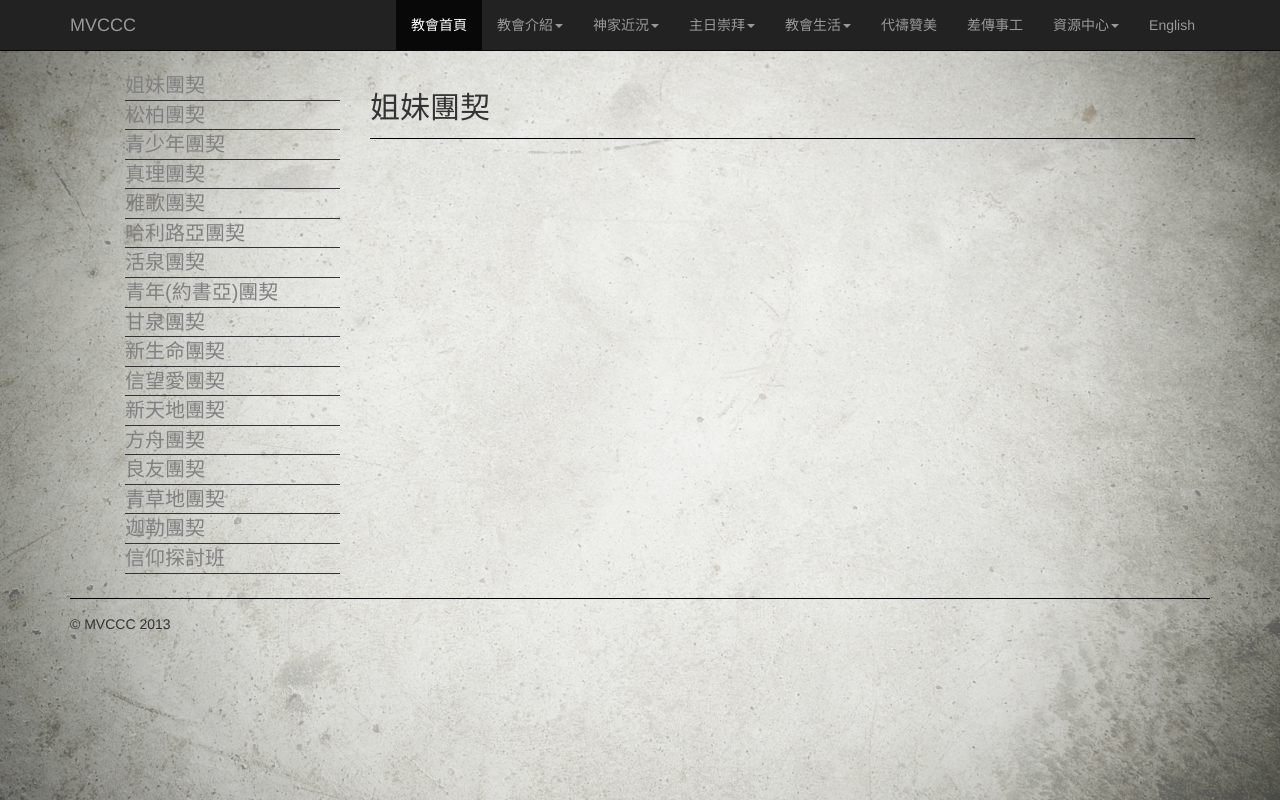
After one commit to mvccc/XiaoLongBao, a CodeIgniter app: page /index.php/pages/fellowship in a window 1280 px wide. The commit adds this page. Run offline with CodeIgniter, Linux system fonts and the light colour scheme; some web fonts are replaced.

Commit message:
Fellowship Page

```diff
--- a/application/controllers/pages.php
+++ b/application/controllers/pages.php
@@ -28,5 +28,23 @@ class Pages extends CI_Controller {
 		$this->load->view('churchInfo/'.$page);
 		$this->load->view('templates/footer');
 	}
+
+	public function fellowship($name = 'sister')
+	{
+		if ( ! file_exists('application/views/activities/fellowship.php'))
+		{
+			// Whoops, we don't have a page for that!
+			show_404();
+		}
+
+		$this->load->model('fellowship_model', 'fellowship');
+
+        $data['fellowships'] = $this->fellowship->get_entries();
+        $data['name'] = $this->fellowship->get_entry($name);
+
+		$this->load->view('templates/header');
+		$this->load->view('activities/fellowship', $data);
+		$this->load->view('templates/footer');
+	}
 }
 ?>
--- /dev/null
+++ b/application/models/fellowship_model.php
@@ -0,0 +1,52 @@
+<?php
+class Fellowship_model extends CI_Model {
+
+    /* mw: This data should be in database. */
+    private static $fellowships = array(
+                'sister'    => '姐妹團契',
+                'pine'      => '松柏團契',
+                'youth'     => '青少年團契',
+                'truth'     => '真理團契',
+                'song'      => '雅歌團契',
+                'alleluia'  => '哈利路亞團契',
+                'well'      => '活泉團契',
+                'joshua'    => '青年(約書亞)團契',
+                'spring'    => '甘泉團契',
+                'life'      => '新生命團契',
+                'believe'   => '信望愛團契',
+                'world'     => '新天地團契',
+                'ark'       => '方舟團契',
+                'friend'    => '良友團契',
+                'qingCaoDi' => '青草地團契',
+                'caleb'     => '迦勒團契',
+                'discuss'   => '信仰探討班',
+                );
+
+    function __construct()
+    {
+        // Call the Model constructor
+        parent::__construct();
+    }
+
+    function get_entries()
+    {
+        return self::$fellowships;
+    }
+
+    function get_entry($name)
+    {
+        return self::$fellowships[$name];
+    }
+
+    function insert_entry()
+    {
+        // TODO
+    }
+
+    function update_entry()
+    {
+        // TODO
+    }
+
+}
+?>
--- /dev/null
+++ b/application/views/activities/fellowship.php
@@ -0,0 +1,21 @@
+<div class="container">
+  <div class="row">
+    <div class="col-lg-3">
+   	  <div class="side-menu">
+   	  	<ul>
+   	  	<?php
+   	  		foreach ($fellowships as $key => $value)
+   	  		{
+   	  			$path = base_url().'index.php/pages/fellowship/'.$key;
+   	  			printf("<li><a href=\"%s\">%s</a></li>", $path, $value);
+   	  		}
+   	  	?>
+   	  	</ul>
+	  </div>
+    </div>
+    <div class="col-lg-9">
+      <h2><?php echo $name ?></h2>
+      <hr>
+    </div>
+  </div>
+</div>
--- a/application/views/templates/header.php
+++ b/application/views/templates/header.php
@@ -65,7 +65,7 @@
             <li class="dropdown">
               <a href="#" class="dropdown-toggle" data-toggle="dropdown">教會生活<b class="caret"></b></a>
               <ul class="dropdown-menu">
-                <li><a href="#">團契生活</a></li>
+                <li><a href="<?php echo base_url(); ?>index.php/pages/fellowship">團契生活</a></li>
                 <li><a href="#">主日學</a></li>
                 <li><a href="#">詩班</a></li>
                 <li><a href="#">信仰討論</a></li>
--- a/assets/css/mvccc.css
+++ b/assets/css/mvccc.css
@@ -33,13 +33,19 @@ hr
     padding: 0;
 }
 
+.side-menu ul li
+{
+	list-style-type: none;
+    border-bottom: 1px solid #333;
+}
+
 /* TOC style */
 .toc ul
 {
 	list-style-type:none;
 }
 
-.toc
+.toc, .side-menu
 {
         list-style-type:none;
         margin:0;
@@ -49,18 +55,18 @@ hr
         text-decoration:none;
 }
 
-.toc li a
+.toc li a, .side-menu li a
 {
         transition:.5s;
 }
 
-.toc li a:link, .toc li a:visited
+.toc li a:link, .toc li a:visited, .side-menu li a:link, .side-menu li a:visited
 {
         color: grey;
         text-decoration:none;
 }
 
-.toc li a:hover, .toc li a:active
+.toc li a:hover, .toc li a:active, .side-menu li a:hover, .side-menu li a:active
 {
         color: black;
         text-decoration:none;
```
